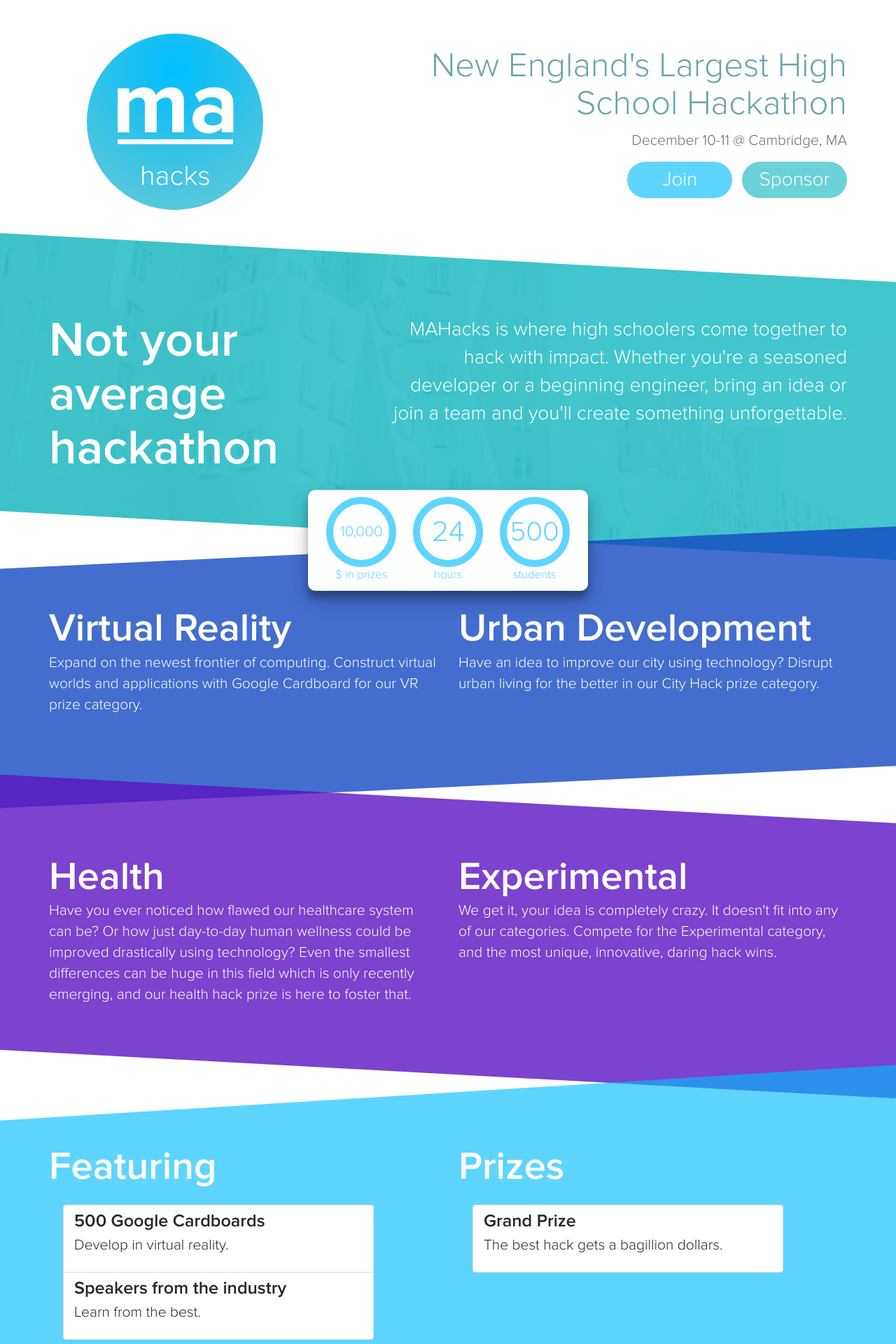
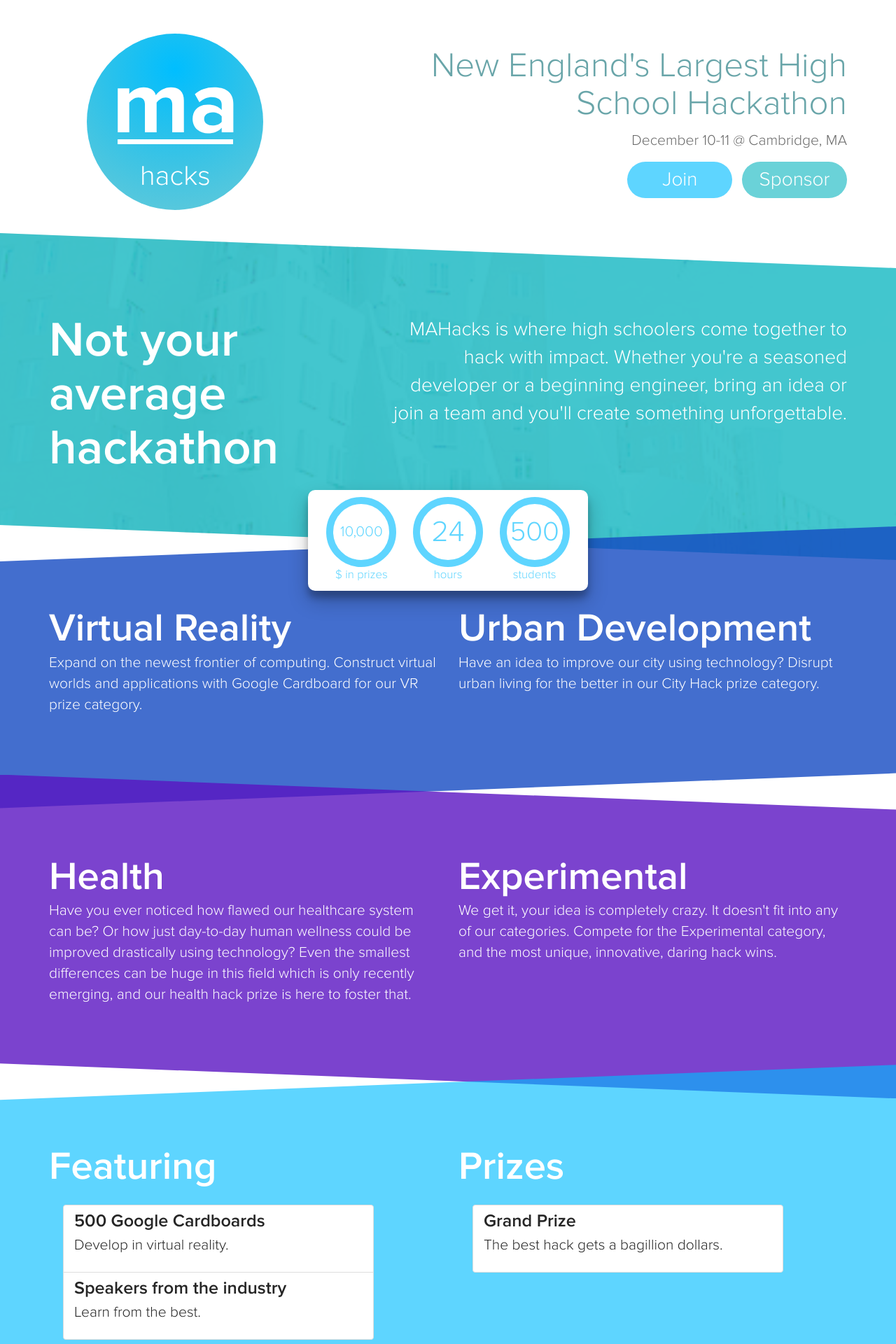
Before and after one commit to mahacks/old-website, a Jekyll site: the page built from index.html, in a window 1280 px wide. Shown: the top 1920 px of the page at 70% size. Built offline with Jekyll 4.4.1, drawn with Linux system fonts in a browser that asks for light colours.

Commit message:
fixed polygony stuff

```diff
--- a/_layouts/default.html
+++ b/_layouts/default.html
@@ -94,8 +94,10 @@
     <div class="jumbotron rhomb4 section">
       <div class="container">
         <div class="row">
-          <h2 class="center-block">FAQ</h2>
-          {% include faq.html %}
+          <div class="col-xs-12">
+            <h2>FAQ</h2>
+            {% include faq.html %}
+          </div>
         </div>
         <div class="row">
           <div class="col-sm-6 col-xs-12">
--- a/_sass/_numbers.scss
+++ b/_sass/_numbers.scss
@@ -1,5 +1,6 @@
 .numbers {
   z-index: 1000;
+  perspective: 1px;
   margin-left: auto;
   margin-right: auto;
   margin-top: -100px;
--- a/css/main.scss
+++ b/css/main.scss
@@ -36,8 +36,8 @@
 @import "hero";
 @import "numbers";
 
-$polygon: polygon(0 0, 100% 15%, 100% 100%, 0 85%);
-$polygon-reverse: polygon(0 15%, 100% 0, 100% 85%, 0 100%);
+$polygon: polygon(0 0, 100% 50px, 100% 100%, 0 calc(100% - 50px));
+$polygon-reverse: polygon(0 50px, 100% 0, 100% calc(100% - 50px), 0 100%);
 
 .section {
   margin: 0;
@@ -128,12 +128,12 @@
   }
 }
 
-@media (min-width: 410px) {
+@media (min-width: 610px) {
   .faqItem {
     flex-basis: 30%;
   }
 }
-@media (max-width: 400px) {
+@media (max-width: 600px) {
   .faqItem {
     flex-basis: 100%;
   }
```
